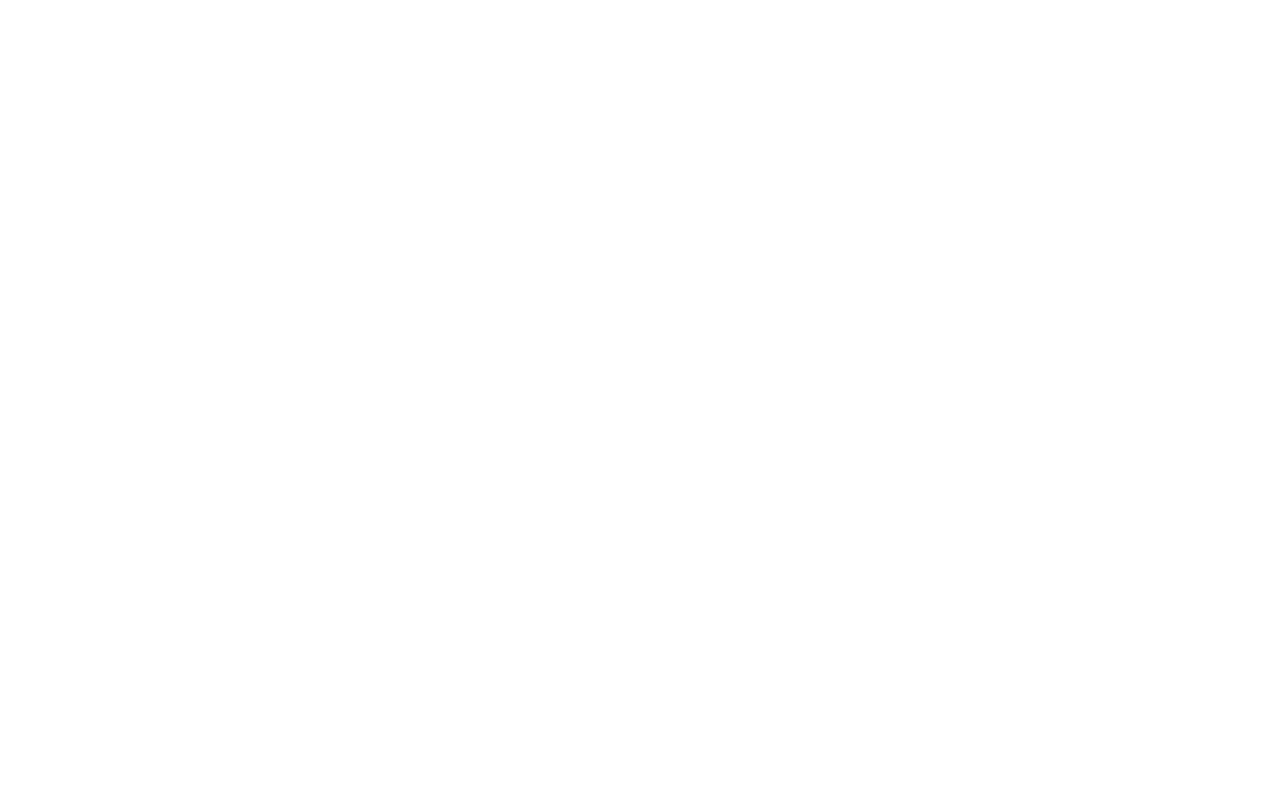
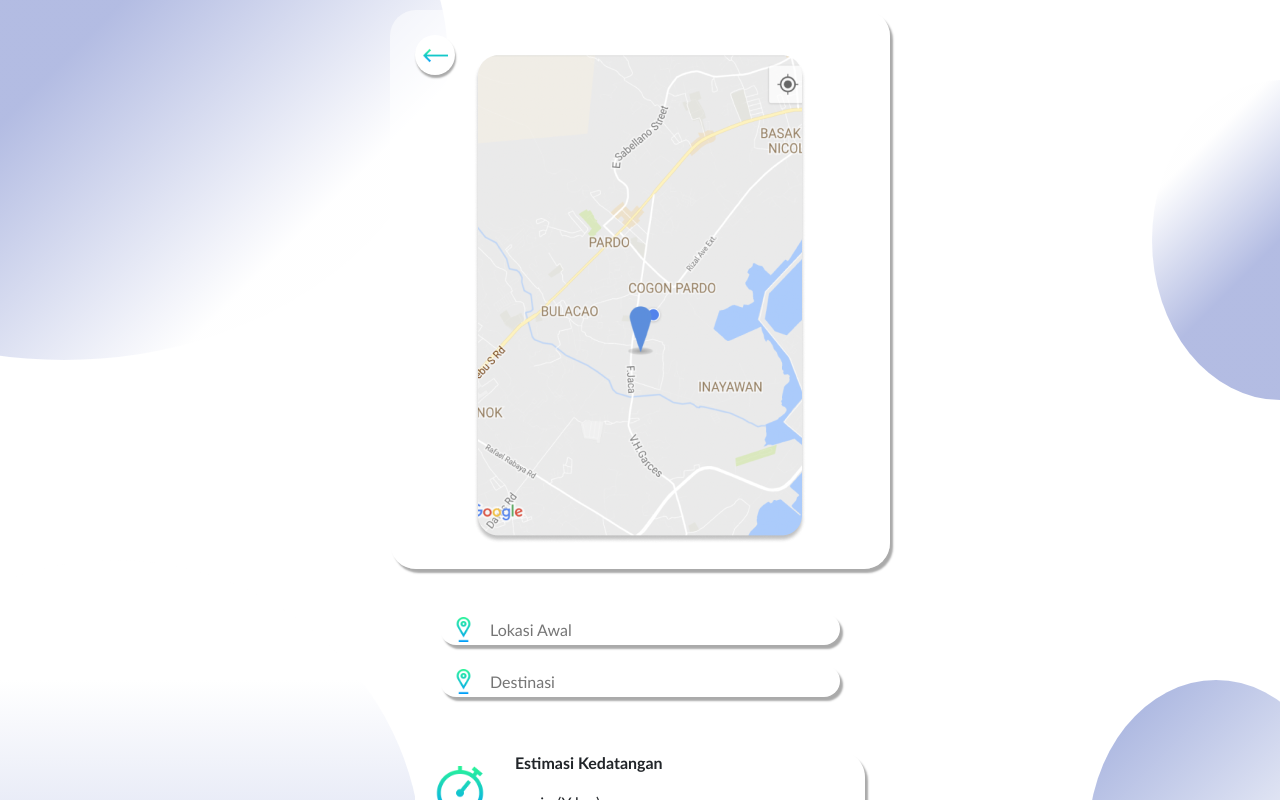
Before and after one commit to KenEzekiel/Milestone02_K15, a React (Create React App) app in the folder react-app/: page /maps/1 in a window 1280 px wide. Before the commit this address had no page. Shown: the top 800 px of the page. Built offline with nearby package versions, Linux system fonts and the light colour scheme.

Commit message:
Connect maps to home

```diff
--- a/react-app/src/App.js
+++ b/react-app/src/App.js
@@ -1,7 +1,7 @@
 //import logo from './logo.svg';
 import './styles.css';
 import './background.css';
-import { BrowserRouter, Routes, Route } from 'react-router-dom'
+import { BrowserRouter, Routes, Route } from 'react-router-dom';
 
 import settingLogo from './assets/setting.png'
 import scanLogo from './assets/scan.png'
@@ -11,6 +11,16 @@ import {useState} from 'react';
 
 function App() {
     const [lang, setLang] = useState('id');
+    const [dest, setDest] = useState('');
+
+    function keyDown(event) {
+        console.log(event.key + ' pressed');
+        if(event.key === 'Enter') {
+            //history.push('/maps', {dest: dest});
+            window.location.href = '/maps/:' + dest;
+
+        }
+    }
 
   return (
     <div className="App">
@@ -32,8 +42,12 @@ function App() {
             </div>
             <br />
             <div class="search">
-                <input id="destInput" type="text" name="destInput"
-                placeholder={lang=='id'?"Ketik destinasimu disini":"Type your destination here"}
+                <input
+                    id="destInput" type="text" name="destInput"
+                    placeholder={lang=='id'?"Ketik destinasimu disini":"Type your destination here"}
+                    value={dest}
+                    onInput={e => setDest(e.target.value)}
+                    onKeyDown={e => keyDown(e)}
                 />
             </div>
         </header>
@@ -86,7 +100,9 @@ function Main() {
         <BrowserRouter>
             <Routes>
                 <Route exact path='/' element={App()} />
-                <Route exact path='/maps' element={<Maps />} />
+                <Route path='maps' element={<Maps />}>
+                    <Route path=':dest' element={<Maps />} />
+                </Route>
             </Routes>
         </BrowserRouter>
 
--- a/react-app/src/components/maps.js
+++ b/react-app/src/components/maps.js
@@ -1,13 +1,17 @@
 import './maps.css'
-import { Link } from 'react-router-dom'
+import { Link, useParams } from 'react-router-dom'
 
 import leftArrow from "../assets/left-arrow.png"
 import mapImage2 from "../assets/Map Image 2.png"
 
 function Maps() {
+    let { dest } = useParams();
+    if (dest) {
+        dest = dest.slice(1);
+    }
+
     return (
         <div className='App'>
-            <body>
             <div class="background">
                 <div class="circle1"></div>
                 <div class="circle2"></div>
@@ -33,7 +37,10 @@ function Maps() {
                     <input type="text" placeholder="Lokasi Awal" />
                 </div>
                 <div class="search" id="finish">
-                        <input type="text" placeholder="Destinasi" />
+                    <input type="text"
+                        placeholder="Destinasi"
+                        value={dest ? dest : ''}
+                    />
                 </div>
             </div>
 
@@ -52,7 +59,6 @@ function Maps() {
                     </div>
                 </div>
             </div>
-            </body>
         </div>
     )
 }
```
Lines whose indentation alone changed are shown as unchanged.
